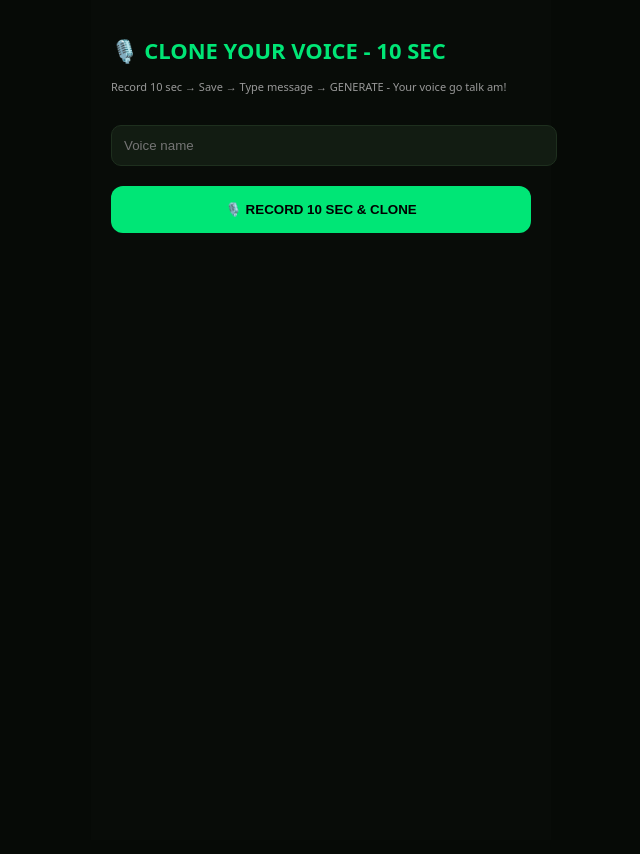
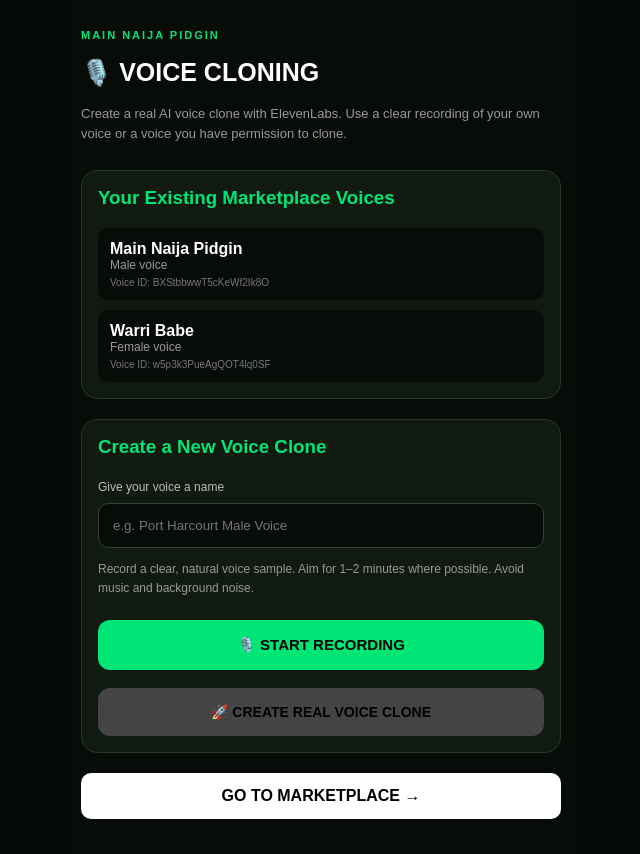
Before and after one commit to tapbombaai-glitch/main-naija-pidgin, a Next.js app: page /clone in a window 1280 px wide. Shown: the whole page, without its empty margins (319-959 px from the left). Built offline with nearby package versions, Linux system fonts and the light colour scheme; no server answers.

Commit message:
Update page.tsx

```diff
--- a/app/clone/page.tsx
+++ b/app/clone/page.tsx
@@ -1,89 +1,514 @@
 "use client";
-import { useState, useRef, useEffect } from "react";
+
+import { useEffect, useRef, useState } from "react";
+import { createClient } from "@supabase/supabase-js";
+
+const supabase = createClient(
+  process.env.NEXT_PUBLIC_SUPABASE_URL!,
+  process.env.NEXT_PUBLIC_SUPABASE_ANON_KEY!
+);
+
+const EXISTING_VOICES = [
+  {
+    name: "Main Naija Pidgin",
+    gender: "Male",
+    id: "BXStbbwwT5cKeWf2Ik8O",
+  },
+  {
+    name: "Warri Babe",
+    gender: "Female",
+    id: "w5p3k3PueAgQOT4lq0SF",
+  },
+];
 
 export default function ClonePage() {
+  const [voiceName, setVoiceName] = useState("");
   const [recording, setRecording] = useState(false);
-  const [audioData, setAudioData] = useState("");
-  const [voiceName, setVoiceName] = useState("");
-  const [fullMessage, setFullMessage] = useState("");
+  const [audioBlob, setAudioBlob] = useState<Blob | null>(null);
+  const [audioURL, setAudioURL] = useState("");
   const [status, setStatus] = useState("");
-  const [mounted, setMounted] = useState(false);
-  const mediaRecorderRef = useRef(null);
+  const [loading, setLoading] = useState(false);
+  const [voiceId, setVoiceId] = useState("");
+  const [requiresVerification, setRequiresVerification] =
+    useState(false);
 
-  useEffect(() => { setMounted(true); }, []);
+  const recorderRef = useRef<MediaRecorder | null>(null);
+  const streamRef = useRef<MediaStream | null>(null);
+  const chunksRef = useRef<Blob[]>([]);
+  const timerRef = useRef<ReturnType<typeof setTimeout> | null>(
+    null
+  );
 
-  const startRecord = async () => {
+  useEffect(() => {
+    return () => {
+      if (timerRef.current) clearTimeout(timerRef.current);
+
+      streamRef.current?.getTracks().forEach((track) => {
+        track.stop();
+      });
+
+      if (audioURL) URL.revokeObjectURL(audioURL);
+    };
+  }, [audioURL]);
+
+  const startRecording = async () => {
     try {
-      const stream = await navigator.mediaDevices.getUserMedia({ audio: true });
-      const recorder = new MediaRecorder(stream);
-      mediaRecorderRef.current = recorder;
-      const chunks: any[] = [];
-      recorder.ondataavailable = (e) => chunks.push(e.data);
+      setStatus("");
+
+      if (!navigator.mediaDevices?.getUserMedia) {
+        setStatus("❌ Your browser does not support microphone recording.");
+        return;
+      }
+
+      const stream = await navigator.mediaDevices.getUserMedia({
+        audio: {
+          echoCancellation: true,
+          noiseSuppression: true,
+        },
+      });
+
+      streamRef.current = stream;
+      chunksRef.current = [];
+
+      const mimeType = MediaRecorder.isTypeSupported(
+        "audio/webm;codecs=opus"
+      )
+        ? "audio/webm;codecs=opus"
+        : "audio/webm";
+
+      const recorder = new MediaRecorder(stream, { mimeType });
+
+      recorderRef.current = recorder;
+
+      recorder.ondataavailable = (event) => {
+        if (event.data.size > 0) {
+          chunksRef.current.push(event.data);
+        }
+      };
+
       recorder.onstop = () => {
-        const blob = new Blob(chunks, { type: "audio/webm" });
-        const reader = new FileReader();
-        reader.onload = () => {
-          const base64 = reader.result as string;
-          setAudioData(base64);
-          try {
-            const saved = JSON.parse(localStorage.getItem("gin_recordings") || "[]");
-            saved.unshift({ id: Date.now(), name: voiceName || "My PH Voice", audioData: base64, accent: "Cloned - 10sec" });
-            localStorage.setItem("gin_recordings", JSON.stringify(saved.slice(0,5)));
-          } catch {}
-          setStatus("✅ Voice saved! Now type full message below and GENERATE!");
-        };
-        reader.readAsDataURL(blob);
+        const blob = new Blob(chunksRef.current, {
+          type: recorder.mimeType || "audio/webm",
+        });
+
+        setAudioBlob(blob);
+
+        const url = URL.createObjectURL(blob);
+
+        setAudioURL((previous) => {
+          if (previous) URL.revokeObjectURL(previous);
+          return url;
+        });
+
+        setStatus(
+          "✅ Recording complete! Listen before creating your clone."
+        );
+
+        stream.getTracks().forEach((track) => track.stop());
+        streamRef.current = null;
       };
-      recorder.start();
+
+      recorder.start(1000);
       setRecording(true);
-      setStatus("🔴 RECORDING 10 SEC... TALK NOW!");
-      setTimeout(() => {
-        if (recorder.state === "recording") {
-          recorder.stop();
-          setRecording(false);
-          stream.getTracks().forEach((t: any) => t.stop());
-        }
-      }, 10000);
-    } catch {
-      setStatus("❌ Allow microphone");
+      setStatus("🔴 Recording... Speak clearly and naturally.");
+
+      // Automatically stop after 90 seconds.
+      timerRef.current = setTimeout(() => {
+        stopRecording();
+      }, 90000);
+    } catch (error) {
+      console.error(error);
+      setStatus("❌ Microphone permission denied. Allow microphone access.");
     }
   };
 
-  const generateMessage = () => {
-    if (!fullMessage.trim()) { setStatus("❌ Type message first"); return; }
-    if (!audioData) { setStatus("❌ Record voice first"); return; }
-    try {
-      window.speechSynthesis.cancel();
-      const utter = new SpeechSynthesisUtterance(fullMessage);
-      utter.onend = () => setStatus("✅ DONE! Your cloned voice don talk am!");
-      window.speechSynthesis.speak(utter);
-      setStatus("🎙️ Your cloned voice dey talk your message...");
-    } catch {}
+  const stopRecording = () => {
+    if (timerRef.current) {
+      clearTimeout(timerRef.current);
+      timerRef.current = null;
+    }
+
+    const recorder = recorderRef.current;
+
+    if (recorder && recorder.state === "recording") {
+      recorder.stop();
+    }
+
+    setRecording(false);
   };
 
-  if (!mounted) return <div style={{ padding: 50, background: "#080C08", color: "white", minHeight: "100vh", textAlign: "center" }}>Loading...</div>;
+  const createVoiceClone = async () => {
+    if (!voiceName.trim()) {
+      setStatus("❌ Enter a name for your voice.");
+      return;
+    }
+
+    if (!audioBlob) {
+      setStatus("❌ Record your voice first.");
+      return;
+    }
+
+    if (audioBlob.size < 50000) {
+      setStatus("❌ Recording is too short. Record a clearer sample.");
+      return;
+    }
+
+    try {
+      setLoading(true);
+      setStatus("⏳ Connecting to ElevenLabs...");
+
+      const {
+        data: { session },
+        error: sessionError,
+      } = await supabase.auth.getSession();
+
+      if (sessionError || !session?.access_token) {
+        setStatus("❌ Please log in again before creating a clone.");
+        return;
+      }
+
+      const formData = new FormData();
+
+      formData.append("name", voiceName.trim());
+
+      const file = new File(
+        [audioBlob],
+        "voice-sample.webm",
+        { type: audioBlob.type || "audio/webm" }
+      );
+
+      formData.append("audio", file);
+
+      const response = await fetch("/api/voice-clone", {
+        method: "POST",
+        headers: {
+          Authorization: `Bearer ${session.access_token}`,
+        },
+        body: formData,
+      });
+
+      const result = await response.json();
+
+      if (!response.ok) {
+        throw new Error(
+          result.error || result.message || "Voice cloning failed."
+        );
+      }
+
+      if (!result.voice_id) {
+        throw new Error("ElevenLabs did not return a Voice ID.");
+      }
+
+      setVoiceId(result.voice_id);
+
+      setRequiresVerification(
+        Boolean(result.requires_verification)
+      );
+
+      setStatus(
+        result.requires_verification
+          ? "⚠️ Voice created. Verification is required before activation."
+          : "🎉 Your real ElevenLabs voice clone was created!"
+      );
+    } catch (error) {
+      console.error(error);
+
+      setStatus(
+        error instanceof Error
+          ? `❌ ${error.message}`
+          : "❌ Something went wrong."
+      );
+    } finally {
+      setLoading(false);
+    }
+  };
+
+  const resetRecording = () => {
+    setAudioBlob(null);
+    setAudioURL("");
+    setVoiceId("");
+    setRequiresVerification(false);
+    setStatus("");
+  };
 
   return (
-    <div style={{ background: "#080C08", minHeight: "100vh", padding: 20, maxWidth: 420, margin: "0 auto" }}>
-      <h1 style={{ color: "#00E676", fontSize: 22, fontWeight: 900 }}>🎙️ CLONE YOUR VOICE - 10 SEC</h1>
-      <p style={{ color: "#999", fontSize: 11 }}>Record 10 sec → Save → Type message → GENERATE - Your voice go talk am!</p>
-      <input placeholder="Voice name" value={voiceName} onChange={(e) => setVoiceName(e.target.value)} style={{ width: "100%", marginTop: 20, padding: 12, background: "#121C12", border: "1px solid #1E2F1E", borderRadius: 10, color: "white" }} />
-      <button onClick={startRecord} disabled={recording} style={{ width: "100%", marginTop: 20, padding: 16, background: recording ? "#FF5252" : "#00E676", color: recording ? "white" : "black", border: "none", borderRadius: 12, fontWeight: 900 }}>
-        {recording ? "🔴 RECORDING 10 SEC..." : "🎙️ RECORD 10 SEC & CLONE"}
-      </button>
-      {audioData && (
-        <div style={{ marginTop: 20, background: "#1A150A", border: "1.5px solid #FFD600", borderRadius: 16, padding: 16 }}>
-          <p style={{ color: "#00E676", fontSize: 11, fontWeight: 900 }}>✅ STEP 1 DONE! Voice Cloned</p>
-          <audio controls src={audioData} style={{ width: "100%", marginTop: 10 }} />
-          <div style={{ marginTop: 16 }}>
-            <div style={{ color: "#FFD600", fontSize: 13, fontWeight: 900 }}>STEP 2: Type Full Message</div>
-            <textarea value={fullMessage} onChange={(e) => setFullMessage(e.target.value)} placeholder="Type full message... e.g. Good morning customers for PH..." style={{ width: "100%", marginTop: 10, padding: 12, background: "#071007", border: "1px solid #FFD600", borderRadius: 10, color: "white", minHeight: 90 }} />
-            <button onClick={generateMessage} style={{ width: "100%", marginTop: 10, padding: 14, background: "#FFD600", color: "black", border: "none", borderRadius: 10, fontWeight: 900 }}>▶ GENERATE WITH MY VOICE!</button>
+    <main
+      style={{
+        minHeight: "100vh",
+        background: "#080C08",
+        color: "white",
+        padding: "18px 14px 35px",
+        maxWidth: 480,
+        margin: "0 auto",
+        fontFamily: "Arial, sans-serif",
+      }}
+    >
+      <header style={{ marginBottom: 25 }}>
+        <p
+          style={{
+            color: "#00E676",
+            fontSize: 11,
+            fontWeight: 900,
+            letterSpacing: 2,
+          }}
+        >
+          MAIN NAIJA PIDGIN
+        </p>
+
+        <h1 style={{ fontSize: 25, fontWeight: 900 }}>
+          🎙️ VOICE CLONING
+        </h1>
+
+        <p style={{ color: "#999", fontSize: 13, lineHeight: 1.6 }}>
+          Create a real AI voice clone with ElevenLabs.
+          Use a clear recording of your own voice or a voice
+          you have permission to clone.
+        </p>
+      </header>
+
+      <section
+        style={{
+          background: "#111A11",
+          padding: 16,
+          borderRadius: 16,
+          border: "1px solid #243824",
+          marginBottom: 20,
+        }}
+      >
+        <h3 style={{ color: "#00E676", marginTop: 0 }}>
+          Your Existing Marketplace Voices
+        </h3>
+
+        {EXISTING_VOICES.map((voice) => (
+          <div
+            key={voice.id}
+            style={{
+              padding: 12,
+              background: "#080C08",
+              borderRadius: 10,
+              marginTop: 10,
+            }}
+          >
+            <strong>{voice.name}</strong>
+
+            <div style={{ color: "#999", fontSize: 12 }}>
+              {voice.gender} voice
+            </div>
+
+            <div
+              style={{
+                color: "#777",
+                fontSize: 10,
+                marginTop: 5,
+                overflowWrap: "anywhere",
+              }}
+            >
+              Voice ID: {voice.id}
+            </div>
           </div>
-          <a href="/" style={{ display: "block", marginTop: 15, background: "white", color: "black", padding: 12, borderRadius: 10, textAlign: "center", textDecoration: "none", fontWeight: 900 }}>Go Marketplace →</a>
+        ))}
+      </section>
+
+      <section
+        style={{
+          background: "#111A11",
+          padding: 16,
+          borderRadius: 16,
+          border: "1px solid #243824",
+        }}
+      >
+        <h3 style={{ color: "#00E676", marginTop: 0 }}>
+          Create a New Voice Clone
+        </h3>
+
+        <label style={{ fontSize: 12, color: "#BBB" }}>
+          Give your voice a name
+        </label>
+
+        <input
+          value={voiceName}
+          onChange={(e) => setVoiceName(e.target.value)}
+          placeholder="e.g. Port Harcourt Male Voice"
+          disabled={loading}
+          style={{
+            width: "100%",
+            boxSizing: "border-box",
+            padding: 14,
+            marginTop: 8,
+            background: "#080C08",
+            color: "white",
+            border: "1px solid #304530",
+            borderRadius: 10,
+            outline: "none",
+          }}
+        />
+
+        <p style={{ color: "#999", fontSize: 12, lineHeight: 1.6 }}>
+          Record a clear, natural voice sample. Aim for
+          1–2 minutes where possible. Avoid music and
+          background noise.
+        </p>
+
+        <button
+          onClick={recording ? stopRecording : startRecording}
+          disabled={loading}
+          style={{
+            width: "100%",
+            padding: 16,
+            marginTop: 10,
+            background: recording ? "#FF5252" : "#00E676",
+            color: recording ? "white" : "black",
+            border: "none",
+            borderRadius: 12,
+            fontWeight: 900,
+            fontSize: 15,
+          }}
+        >
+          {recording
+            ? "⏹ STOP RECORDING"
+            : "🎙️ START RECORDING"}
+        </button>
+
+        {audioURL && (
+          <div
+            style={{
+              marginTop: 18,
+              padding: 13,
+              background: "#080C08",
+              borderRadius: 12,
+            }}
+          >
+            <p style={{ color: "#00E676", fontWeight: 900 }}>
+              LISTEN TO YOUR RECORDING
+            </p>
+
+            <audio
+              controls
+              src={audioURL}
+              style={{ width: "100%" }}
+            />
+
+            <button
+              onClick={resetRecording}
+              disabled={loading}
+              style={{
+                width: "100%",
+                padding: 12,
+                marginTop: 12,
+                background: "#263326",
+                color: "white",
+                border: "none",
+                borderRadius: 9,
+              }}
+            >
+              Record Again
+            </button>
+          </div>
+        )}
+
+        <button
+          onClick={createVoiceClone}
+          disabled={!audioBlob || recording || loading || !!voiceId}
+          style={{
+            width: "100%",
+            padding: 16,
+            marginTop: 18,
+            background:
+              !audioBlob || loading || !!voiceId
+                ? "#444"
+                : "#FFD600",
+            color: "black",
+            border: "none",
+            borderRadius: 12,
+            fontWeight: 900,
+            fontSize: 14,
+          }}
+        >
+          {loading
+            ? "⏳ CREATING YOUR CLONE..."
+            : "🚀 CREATE REAL VOICE CLONE"}
+        </button>
+      </section>
+
+      {status && (
+        <div
+          style={{
+            marginTop: 16,
+            padding: 13,
+            background: "#111A11",
+            borderRadius: 10,
+            color: status.includes("❌")
+              ? "#FF5252"
+              : "#00E676",
+            fontSize: 12,
+            lineHeight: 1.6,
+            overflowWrap: "anywhere",
+          }}
+        >
+          {status}
         </div>
       )}
-      {status && <div style={{ marginTop: 12, padding: 10, background: "#071007", borderRadius: 8, color: status.includes("❌") ? "#FF5252" : "#00E676", fontSize: 11, textAlign: "center" }}>{status}</div>}
-    </div>
+
+      {voiceId && (
+        <section
+          style={{
+            marginTop: 18,
+            padding: 16,
+            background: "#102010",
+            border: "1px solid #00E676",
+            borderRadius: 14,
+          }}
+        >
+          <h3 style={{ color: "#00E676" }}>
+            ✅ REAL VOICE CLONE CREATED
+          </h3>
+
+          <p style={{ fontSize: 12, color: "#CCC" }}>
+            Voice name: {voiceName}
+          </p>
+
+          <p style={{ fontSize: 12, color: "#CCC" }}>
+            ElevenLabs Voice ID:
+          </p>
+
+          <code
+            style={{
+              display: "block",
+              padding: 10,
+              background: "#080C08",
+              borderRadius: 8,
+              overflowWrap: "anywhere",
+              color: "#FFD600",
+              fontSize: 12,
+            }}
+          >
+            {voiceId}
+          </code>
+
+          <p style={{ fontSize: 12, color: "#CCC" }}>
+            {requiresVerification
+              ? "Verification is still required before this voice can be activated."
+              : "Your clone has been saved. Marketplace publishing can be managed separately."}
+          </p>
+        </section>
+      )}
+
+      <a
+        href="/"
+        style={{
+          display: "block",
+          marginTop: 20,
+          padding: 14,
+          background: "white",
+          color: "black",
+          borderRadius: 10,
+          textAlign: "center",
+          textDecoration: "none",
+          fontWeight: 900,
+        }}
+      >
+        GO TO MARKETPLACE →
+      </a>
+    </main>
   );
 }
```
